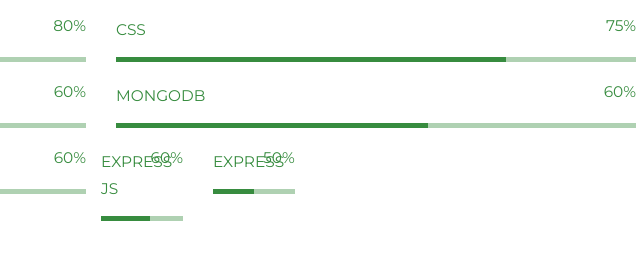
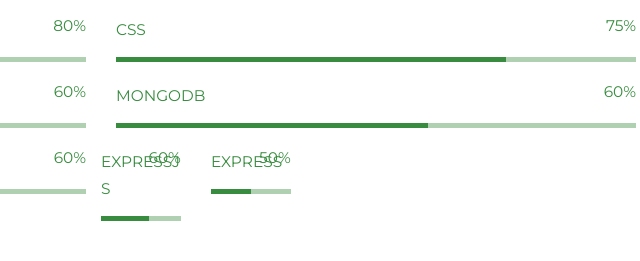
Before and after one commit to GaneshLR/cv, a plain HTML site: page index.html in a window 1280 px wide. Shown: the part 1110-1371 px from the top of the page, 539-1179 px from the left. Drawn offline with Linux system fonts and the light colour scheme.

Commit message:
Update index.html

```diff
--- a/index.html
+++ b/index.html
@@ -337,7 +337,7 @@
                   <div class="row">
                   <div class="col-md-6">
                     <div class="progress-container progress-primary">
-                      <span class="progress-badge">Express JS</span>
+                      <span class="progress-badge">ExpressJS</span>
                       <div class="progress">
                         <div
                           class="progress-bar progress-bar-primary"
```
